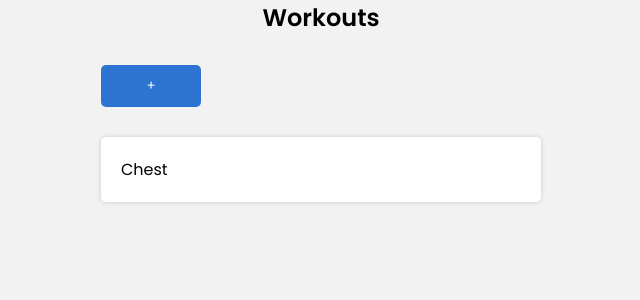
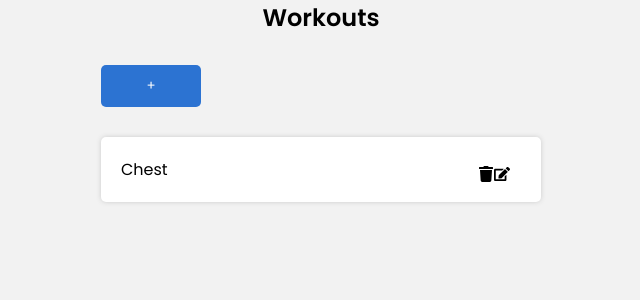
Before and after one commit to Samuel-Brito19/Frontend-Workout-Manager, a React (Vite) app: page /workout in a window 1280 px wide. Shown: the top 300 px of the page, without its empty margins (319-959 px from the left). Built offline with nearby package versions, Linux system fonts and the light colour scheme.

Commit message:
Finishing our style in Workout page

```diff
--- a/src/pages/Workout/Workout.tsx
+++ b/src/pages/Workout/Workout.tsx
@@ -1,13 +1,19 @@
 //import { AiOutlinePlusCircle} from "react-icons/ai"
 import * as Styled from './styles'
 import GlobalStyle from "../../styles/global"
+import { FaTrash, FaEdit } from "react-icons/fa"
 
 const Workout = () => {
     return (
         <>
             <Styled.Title>Workouts</Styled.Title>
             <Styled.Button>+</Styled.Button>
-            <Styled.Container>Chest</Styled.Container>
+            <Styled.Container>Chest
+                <Styled.Td>
+                <FaTrash/>
+                <FaEdit/>
+                </Styled.Td>
+            </Styled.Container>
 
             <GlobalStyle/>
         </>
--- a/src/pages/Workout/styles.ts
+++ b/src/pages/Workout/styles.ts
@@ -31,3 +31,12 @@ export const Button = styled.button`
   width: 100px;
   align-items: start;
 `;
+
+export const Td = styled.td`
+  //padding-top: 15px;
+  display: flex;
+  text-align: end;
+  justify-content: space-between;
+  padding-left: 300px;
+  cursor: pointer;
+`
```
